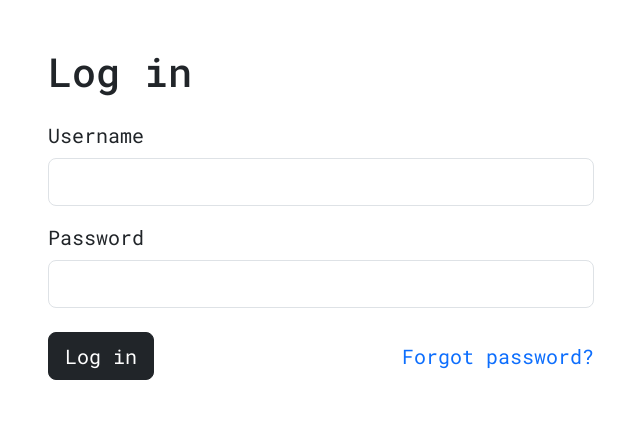
After one commit to dvrkdev/insta-dataflow, a Flask app: page /auth/login in a window 1280 px wide. The commit adds this page. Shown: the top 427 px of the page, without its empty margins (319-959 px from the left). Run offline with Flask 3, Linux system fonts and the light colour scheme.

Commit message:
feat: implement user authentication and login functionality

```diff
--- /dev/null
+++ b/app/forms.py
@@ -0,0 +1,9 @@
+from flask_wtf import FlaskForm
+from wtforms import PasswordField, StringField, SubmitField
+from wtforms.validators import DataRequired
+
+
+class LoginForm(FlaskForm):
+    username = StringField("Username", validators=[DataRequired()])
+    password = PasswordField("Password", validators=[DataRequired()])
+    submit = SubmitField("Log in")
--- a/app/models.py
+++ b/app/models.py
@@ -1,15 +1,15 @@
+from flask_login import UserMixin
 from sqlalchemy.sql import func
-from flask_login import UserMixin
 
 from app import db
 
 
 class User(db.Model, UserMixin):
-    __tablename__ = 'users'
+    __tablename__ = "users"
     id = db.Column(db.Integer, primary_key=True)
     username = db.Column(db.String(64), nullable=False, unique=True)
     password = db.Column(db.String(255), nullable=False)
     joined_at = db.Column(db.DateTime(timezone=True), server_default=func.now())
 
     def __repr__(self):
-        return f'<User ({self.id}) ({self.username})>'
+        return f"<User ({self.id}) ({self.username})>"
--- a/app/routes/auth.py
+++ b/app/routes/auth.py
@@ -1,8 +1,25 @@
-from flask import Blueprint
+from flask import Blueprint, flash, redirect, render_template, url_for
+from flask_login import current_user, login_required, login_user
+from werkzeug.security import check_password_hash
+
+from app import db
+from app.forms import LoginForm
+from app.models import User
 
 bp = Blueprint("auth", __name__, url_prefix="/auth")
 
 
-@bp.route("/")
-def index():
-    return "index"
+@bp.route("/login", methods=["POST", "GET"])
+def login():
+    if current_user.is_authenticated:
+        return redirect(url_for("dashboard.index"))
+    form = LoginForm()
+    if form.validate_on_submit():
+        user = User.query.filter_by(username=form.username.data).first()
+        if user and check_password_hash(user.password, form.password.data):
+            login_user(user, remember=True)
+            flash(f"Welcome back, {user.username}!", "success")
+            return redirect(url_for("dashboard.index"))
+        else:
+            flash("Invalid username or password!", "danger")
+    return render_template("login.html", form=form)
--- a/app/templates/base.html
+++ b/app/templates/base.html
@@ -4,10 +4,20 @@
 <head>
     <meta charset="UTF-8">
     <meta name="viewport" content="width=device-width, initial-scale=1.0">
+    <link rel="preconnect" href="https://fonts.googleapis.com">
+    <link rel="preconnect" href="https://fonts.gstatic.com" crossorigin>
+    <link href="https://fonts.googleapis.com/css2?family=Roboto+Mono:ital,wght@0,100..700;1,100..700&display=swap"
+        rel="stylesheet">
+    <!-- bootstrap -->
     <link rel="stylesheet" href="https://cdn.jsdelivr.net/npm/bootstrap-icons@1.13.1/font/bootstrap-icons.min.css">
     <link href="https://cdn.jsdelivr.net/npm/bootstrap@5.3.8/dist/css/bootstrap.min.css" rel="stylesheet"
         integrity="sha384-sRIl4kxILFvY47J16cr9ZwB07vP4J8+LH7qKQnuqkuIAvNWLzeN8tE5YBujZqJLB" crossorigin="anonymous">
-    <title>Notes App &bull; {% block title %}{% endblock %}</title>
+    <title>DataFlow &bull; {% block title %}{% endblock %}</title>
+    <style>
+        * {
+            font-family: "Roboto Mono";
+        }
+    </style>
 </head>
 
 <body>
--- /dev/null
+++ b/app/templates/login.html
@@ -0,0 +1,25 @@
+{% extends "base.html" %}
+{% block title %}Login{% endblock %}
+
+{% block content %}
+    <div class="row justify-content-center">
+        <div class="col-md-6">
+            <form action="{{ url_for('auth.login') }}" method="post">
+                {{ form.hidden_tag() }}
+                <h1 class="mb-4">Log in</h1>
+                <div class="mb-3">
+                    {{ form.username.label(class="form-label fs-5") }}
+                    {{ form.username(class="form-control form-control-lg") }}
+                </div>
+                <div class="mb-4">
+                    {{ form.password.label(class="form-label fs-5") }}
+                    {{ form.password(class="form-control form-control-lg") }}
+                </div>
+                <div class="d-flex justify-content-between align-items-center">
+                    {{ form.submit(class="btn btn-lg btn-dark") }}
+                    <a class="text-decoration-none fs-5" href="#">Forgot password?</a>
+                </div>
+            </form>
+        </div>
+    </div>
+{% endblock %}
```
Also changed, not shown: app/__init__.py (+11 -1 lines).
